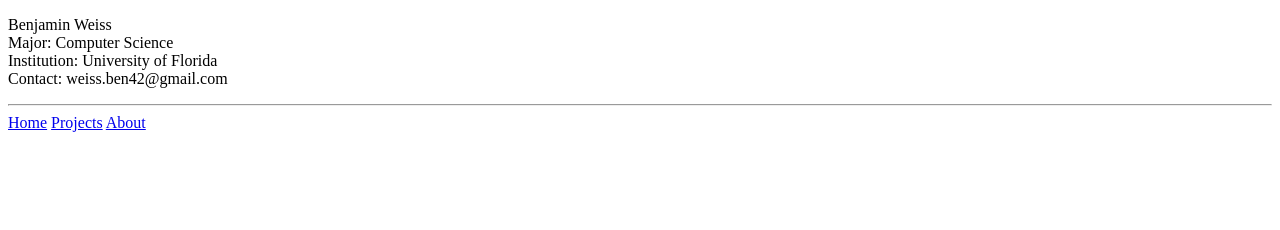
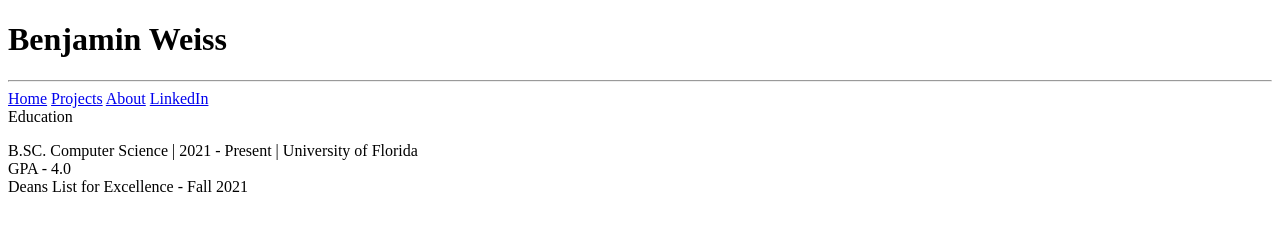
Before and after one commit to weiss-ben/weiss-ben.github.io, a plain HTML site: page index.html in a window 1280 px wide. Drawn offline with Linux system fonts and the light colour scheme.

Commit message:
some changed

```diff
--- a/index.html
+++ b/index.html
@@ -7,19 +7,26 @@
 <body>
 <!--------- Header Section ---------->
 <header>
-    <p> Benjamin Weiss<br>
-        Major: Computer Science<br>
-        Institution: University of Florida<br>
-        Contact: weiss.ben42@gmail.com<br>
-    </p>
-    <hr>
+    <h1>Benjamin Weiss</h1>
 </header>
+<hr>
 
 <!--- Nav Bar --->
 <div class="navigation">
     <a href="index.html">Home</a>
     <a href="projects.html">Projects</a>
     <a href="about.html">About</a>
+    <a href="www.linkedin.com/in/ben-weiss42">LinkedIn</a>
+</div>
+
+<!-- Resume -->
+<div class="resume"
+<h2>Education</h2>
+<p>
+    B.SC. Computer Science | 2021 - Present | University of Florida<br>
+    GPA - 4.0<br>
+    Deans List for Excellence - Fall 2021
+</p>
 </div>
 </body>
 </html>
```
